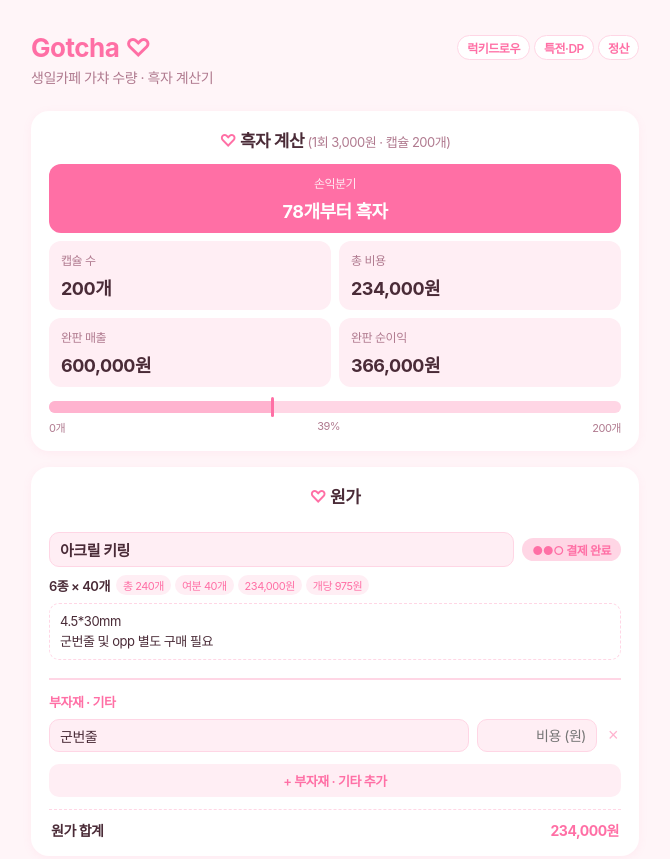
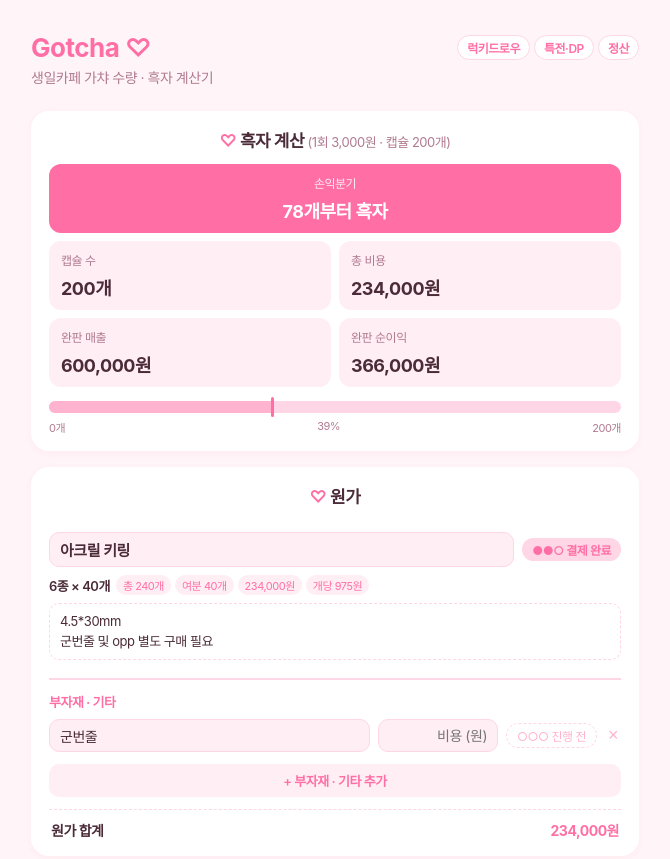
Before and after one commit to hwiscrap-hs/hana-duri-cafe, a plain HTML site: page gacha.html in a window 1280 px wide. Shown: the top 859 px of the page, without its empty margins (305-975 px from the left). Drawn offline with Linux system fonts and the light colour scheme.

Commit message:
부자재(군번줄 등)에도 진행상황 표시, 정산 결제 완료에 반영
Co-Authored-By: Claude Opus 5.5 <noreply@anthropic.com>

```diff
--- a/gacha.html
+++ b/gacha.html
@@ -102,7 +102,8 @@
     border-style: dashed; background: #fff; font-size: 13px; line-height: 1.5; padding: 8px 10px;
   }
 
-  .extra-row { display: flex; align-items: center; gap: 8px; padding: 6px 0; }
+  .extra-row { display: flex; align-items: center; gap: 8px; padding: 6px 0; flex-wrap: wrap; }
+  .extra-row > input:first-child { flex: 1 1 120px; min-width: 0; }
   .extra-row .cost { width: 120px !important; flex-shrink: 0; text-align: right; }
   .extra-total { display: flex; justify-content: space-between; font-size: 14px; font-weight: 700; padding: 10px 2px 0; }
   .extra-total span:last-child { color: var(--pink); }
@@ -257,11 +258,11 @@ function numberInput(obj, key, onChange) {
   return input;
 }
 
-function stagePill(it) {
+function stagePill(it, after = render) {
   const n = it.stage || 0;
   const select = el('select', {
     title: '진행상황',
-    onchange: e => { it.stage = Number(e.target.value); save(); render(); },
+    onchange: e => { it.stage = Number(e.target.value); save(); after(); },
   }, ...STAGES.map((name, i) => el('option', { value: i, textContent: name })));
   select.value = n;
   return el('label', { className: 'stage s' + n }, '●'.repeat(n) + '○'.repeat(3 - n) + ' ' + STAGES[n], select);
@@ -333,6 +334,7 @@ function renderExtras() {
     box.append(el('div', { className: 'extra-row' },
       el('input', { value: x.name, placeholder: '품목', oninput: e => { x.name = e.target.value; save(); } }),
       cost,
+      stagePill(x, () => { renderExtras(); updateSummary(); }),
       el('button', {
         className: 'del', textContent: '×', title: '삭제',
         onclick: () => { if (confirm(`"${x.name || '이 항목'}" 삭제할까요?`)) { state.extras.splice(i, 1); save(); renderExtras(); updateSummary(); } },
```
Also changed, not shown: luckydraw.html (+5 -3 lines), summary.html (+2 -2 lines).
